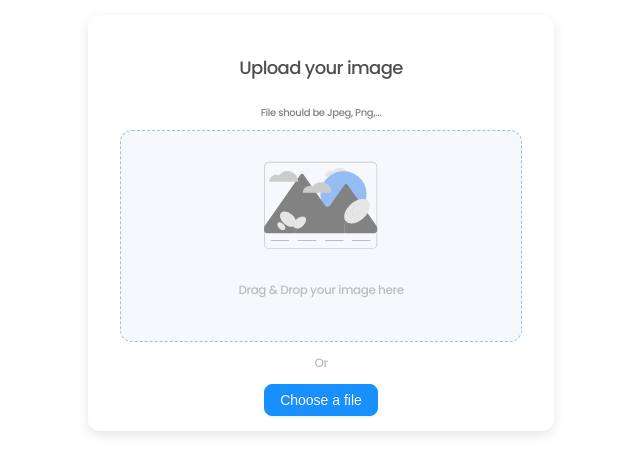
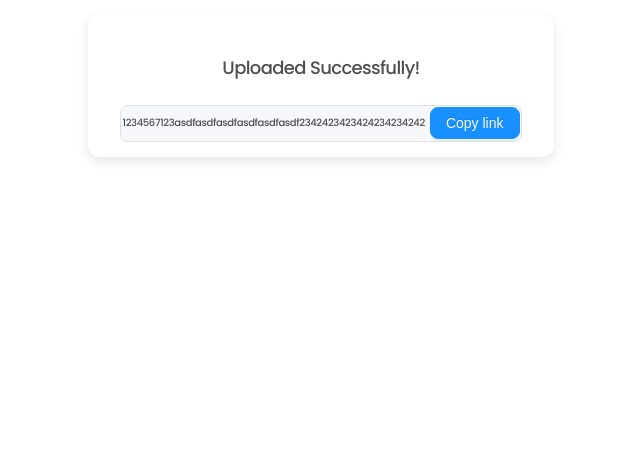
Before and after one commit to juanfer2/react-image-upload, a React (Create React App) app: page / in a window 1280 px wide. Shown: the top 474 px of the page, without its empty margins (319-959 px from the left). Built offline with nearby package versions, Linux system fonts and the light colour scheme; no server answers; a web font is replaced by a local one.

Commit message:
Upload success

```diff
--- a/src/components/uploadFile/defaults/dragZone.tsx
+++ b/src/components/uploadFile/defaults/dragZone.tsx
@@ -7,6 +7,7 @@ import { UseUploading } from '../useUploading'
 /** Components */
 import Uploading from './uploading'
 import DragAndDrogContent from './dragAndDrogContent'
+import UploadSuccess from './uploadSuccess'
 
 
 function DragZone({ children }: InferProps<typeof DragZone.propTypes>) {
@@ -18,11 +19,12 @@ function DragZone({ children }: InferProps<typeof DragZone.propTypes>) {
 
   return (
     <div ref={dropRef} className="drag_and_drog">
-      {
+       <UploadSuccess/>
+      {/*
         isUploading ?
           <Uploading/> :
           <DragAndDrogContent dragging={dragging} isInvalidFile={isInvalidFile} />
-      }
+      */}
     </div>
   )
 }
--- a/src/components/uploadFile/defaults/uploadSuccess.tsx
+++ b/src/components/uploadFile/defaults/uploadSuccess.tsx
@@ -1,12 +1,34 @@
-import React from 'react'
+import React, {useRef} from 'react'
 
 function UploadSuccess() {
+
+  const textRef = useRef(null)
+
+  const copyButton = (e: any) => {
+    var textCopy: any = textRef.current
+    const range = document.createRange();
+    range.selectNode(textCopy);
+    const selection:any = window.getSelection()
+    selection.addRange(range);
+    try {
+      // Now that we've selected the anchor text, execute the copy command
+      const successful = document.execCommand('copy');
+      const msg = successful ? 'successful' : 'unsuccessful';
+      console.log('Copy email command was ' + msg);
+    } catch(err) {
+      console.log('Oops, unable to copy');
+    }
+    e.target.focus();
+  }
+
   return (
     <div className="upload-success" >
       <h4 className="title">Uploaded Successfully!</h4>
       <div className="container-link-img">
-        <span></span>
-        <button className="btn-primary button-choose-file">Copy link</button>
+        <div className="url-content">
+          <p ref={textRef} className="url">1234567123asdfasdfasdfasdfasdfasdf234242342342423423424234242j</p>
+        </div>
+        <button onClick={ (e) => copyButton(e)} className="btn-primary button-choose-file">Copy link</button>
       </div>
     </div>
   )
--- a/src/components/uploadFile/index.tsx
+++ b/src/components/uploadFile/index.tsx
@@ -3,7 +3,7 @@ import PropTypes from 'prop-types'
 import DragZone from './defaults/dragZone'
 
 // https://medium.com/@650egor/simple-drag-and-drop-file-upload-in-react-2cb409d88929
-
+// https://blog.logrocket.com/create-a-drag-and-drop-component-with-react-dropzone/
 function UploadFile() {
   return (
     <div className="container-drag-and-drog">
--- a/src/styles/components/_drag_and_drog.scss
+++ b/src/styles/components/_drag_and_drog.scss
@@ -113,6 +113,7 @@
       }
     }
     .upload-success {
+      position: relative;
       .title {
         font-family: Poppins;
         font-style: normal;
@@ -124,6 +125,33 @@
         letter-spacing: -0.035em;
         /* Gray 2 */
         color: #4f4f4f;
+      }
+      .container-link-img {
+        display: flex;
+        padding: 1.5px;
+        border: 1px solid #e0e0e0;
+        border-radius: 8px;
+        justify-content: space-between;
+        justify-items: center;
+        background: #f6f8fb;
+        .url-content {
+          overflow: hidden;
+          white-space: nowrap;
+          text-overflow: ellipsis;
+          margin-right: 5px;
+        }
+        .url {
+          font-family: Poppins;
+          font-style: normal;
+          font-weight: 500;
+          font-size: 10px;
+          line-height: 12px;
+          /* identical to box height */
+          text-align: center;
+          letter-spacing: -0.035em;
+          /* Gray 2 */
+          color: #4f4f4f;
+        }
       }
     }
   }
--- a/src/styles/main.css
+++ b/src/styles/main.css
@@ -146,11 +146,11 @@ button button:focus {
   border-radius: 8px;
 }
 
-.container-drag-and-drog .uploading .title {
+.container-drag-and-drog .drag_and_drog .uploading .title {
   text-align: left;
 }
 
-.container-drag-and-drog .uploading .title h5 {
+.container-drag-and-drog .drag_and_drog .uploading .title h5 {
   font-family: Poppins;
   font-style: normal;
   font-weight: 500;
@@ -162,7 +162,7 @@ button button:focus {
   color: #4f4f4f;
 }
 
-.container-drag-and-drog .uploading .meter {
+.container-drag-and-drog .drag_and_drog .uploading .meter {
   height: 6px;
   width: 100%;
   /* Gray 6 */
@@ -171,7 +171,7 @@ button button:focus {
   overflow: hidden;
 }
 
-.container-drag-and-drog .uploading .meter .meter-medidor {
+.container-drag-and-drog .drag_and_drog .uploading .meter .meter-medidor {
   z-index: 2;
   height: 6px;
   width: 20%;
@@ -182,6 +182,57 @@ button button:focus {
           transform: translateX(0vw);
   -webkit-animation: uploading 2.5s linear infinite;
           animation: uploading 2.5s linear infinite;
+}
+
+.container-drag-and-drog .drag_and_drog .upload-success {
+  position: relative;
+}
+
+.container-drag-and-drog .drag_and_drog .upload-success .title {
+  font-family: Poppins;
+  font-style: normal;
+  font-weight: 500;
+  font-size: 18px;
+  line-height: 27px;
+  /* identical to box height */
+  text-align: center;
+  letter-spacing: -0.035em;
+  /* Gray 2 */
+  color: #4f4f4f;
+}
+
+.container-drag-and-drog .drag_and_drog .upload-success .container-link-img {
+  display: -webkit-box;
+  display: -ms-flexbox;
+  display: flex;
+  padding: 1.5px;
+  border: 1px solid #e0e0e0;
+  border-radius: 8px;
+  -webkit-box-pack: justify;
+      -ms-flex-pack: justify;
+          justify-content: space-between;
+  justify-items: center;
+  background: #f6f8fb;
+}
+
+.container-drag-and-drog .drag_and_drog .upload-success .container-link-img .url-content {
+  overflow: hidden;
+  white-space: nowrap;
+  text-overflow: ellipsis;
+  margin-right: 5px;
+}
+
+.container-drag-and-drog .drag_and_drog .upload-success .container-link-img .url {
+  font-family: Poppins;
+  font-style: normal;
+  font-weight: 500;
+  font-size: 10px;
+  line-height: 12px;
+  /* identical to box height */
+  text-align: center;
+  letter-spacing: -0.035em;
+  /* Gray 2 */
+  color: #4f4f4f;
 }
 
 .dragging {
```
Also changed, not shown: 1 other file (tests, documents, lock files or other folders).
